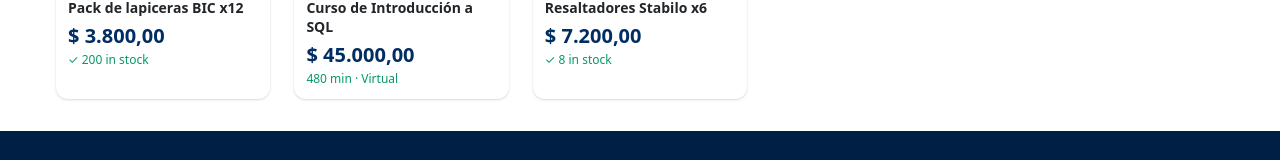
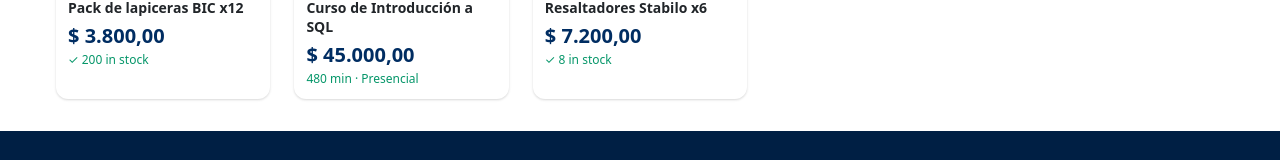
Before and after one commit to OrlandoNicolasMarchioli/-E-Commerce-UADE-front, a React (Vite) app: page / in a window 1280 px wide. Shown: the part 1105-1265 px from the top of the page. Built offline with nearby package versions, Linux system fonts and the light colour scheme.

Commit message:
fix: ProductCard muestra la modalidad real de cada servicio

```diff
--- a/src/components/products/ProductCard/ProductCard.jsx
+++ b/src/components/products/ProductCard/ProductCard.jsx
@@ -3,6 +3,9 @@
 // Formats a numeric price using Argentine peso locale and currency symbol
 const formatPrice = (price) =>
   price.toLocaleString('es-AR', { style: 'currency', currency: 'ARS' });
+
+// Same labels as ProductInfo for the attendanceType values of the back
+const ATTENDANCE = { VIRTUAL: 'Virtual', PRESENCIAL: 'Presencial' };
 
 /** Clickable product summary card showing image, category, name, rating, price, and stock status. */
 const ProductCard = ({ product, onClick }) => {
@@ -11,8 +14,15 @@
   const outOfStock = type === 'PHYSICAL' && stock === 0;
   const imgSrc     = images[0]?.url;
 
+  const serviceText = () => {
+    const { minutesDuration, attendanceType } = product;
+    if (!minutesDuration) return 'Service';
+    const mode = ATTENDANCE[attendanceType] ?? attendanceType;
+    return mode ? `${minutesDuration} min · ${mode}` : `${minutesDuration} min`;
+  };
+
   const stockText = () => {
-    if (type === 'SERVICE') return product.minutesDuration ? `${product.minutesDuration} min · Virtual` : 'Service';
+    if (type === 'SERVICE') return serviceText();
     if (outOfStock) return 'Out of stock';
     return `✓ ${stock} in stock`;
   };
```
Also changed, not shown: 1 other file (tests, documents, lock files or other folders).
